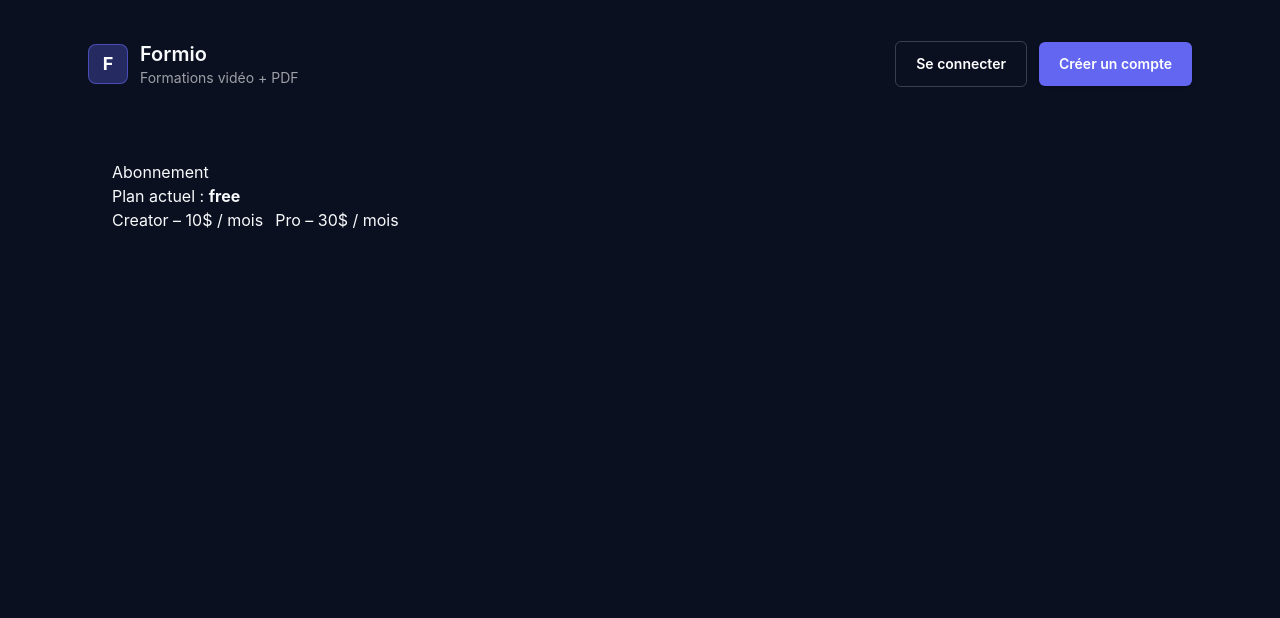
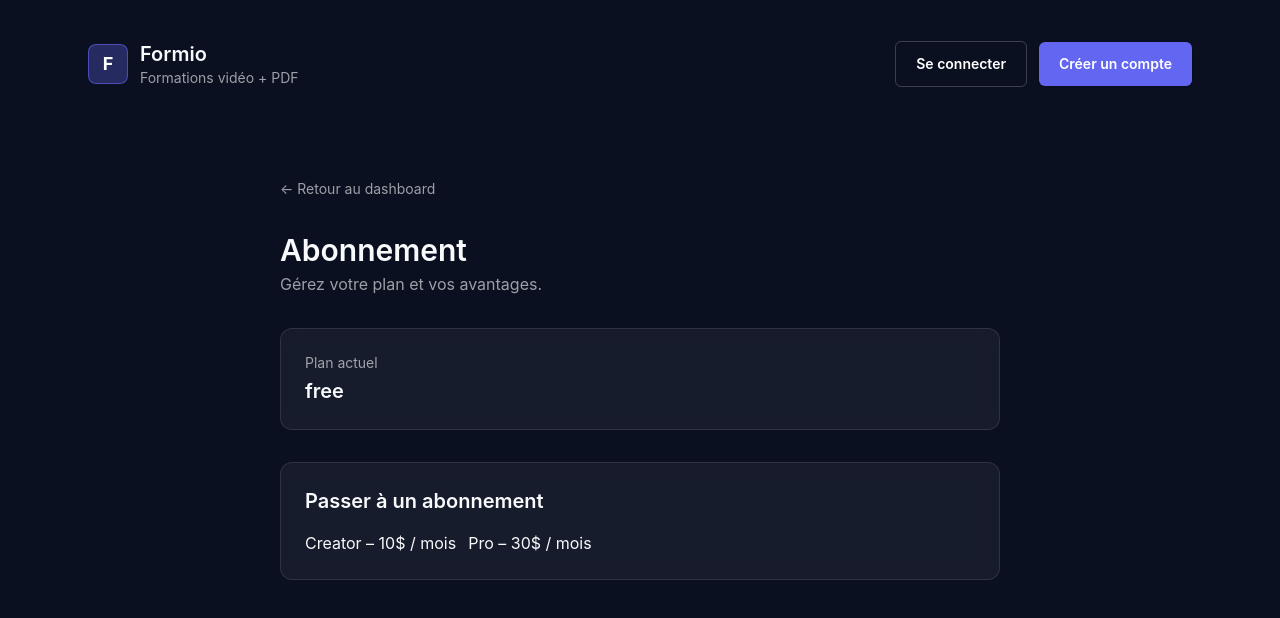
Before and after one commit to Noa-53728/saas-formation-vente-, a Next.js app: page /dashboard/billing in a window 1280 px wide. Shown: the top 618 px of the page. Built offline with nearby package versions, Linux system fonts and the light colour scheme; no server answers.

Commit message:
billing: back button + hide auth buttons when logged in

```diff
--- a/src/app/api/stripe/boost/route.ts
+++ b/src/app/api/stripe/boost/route.ts
@@ -1,60 +1,61 @@
 import Stripe from "stripe";
-import { headers } from "next/headers";
-import { redirect } from "next/navigation";
+import { NextResponse } from "next/server";
 import { createSupabaseServerClient } from "@/lib/supabase-server";
 
 const stripe = new Stripe(process.env.STRIPE_SECRET_KEY!, {
   apiVersion: "2024-06-20",
 });
 
-function getBaseUrl() {
-  const h = headers();
-  const host = h.get("x-forwarded-host") ?? h.get("host");
-  const proto = h.get("x-forwarded-proto") ?? "https";
-  if (host) return `${proto}://${host}`;
-  return process.env.NEXT_PUBLIC_SITE_URL || "http://localhost:3000";
+export async function POST(req: Request) {
+  try {
+    const { courseId } = await req.json();
+
+    if (!courseId) {
+      return NextResponse.json({ error: "courseId manquant" }, { status: 400 });
     }
 
-export async function GET(req: Request) {
+    const priceId = process.env.STRIPE_BOOST_PRICE_ID;
+    if (!priceId) {
+      return NextResponse.json({ error: "STRIPE_BOOST_PRICE_ID manquant" }, { status: 500 });
+    }
+
     const supabase = createSupabaseServerClient();
     const { data: { user } } = await supabase.auth.getUser();
-  if (!user) redirect("/auth/login");
+    if (!user) {
+      return NextResponse.json({ error: "Non authentifié" }, { status: 401 });
+    }
 
-  const url = new URL(req.url);
-  const courseId = url.searchParams.get("courseId");
-  if (!courseId) return new Response("courseId manquant", { status: 400 });
-
+    // sécurité: vérifier que le cours appartient au user
     const { data: course } = await supabase
       .from("courses")
-    .select("id, author_id, title")
+      .select("id, author_id")
       .eq("id", courseId)
       .maybeSingle();
 
-  if (!course) return new Response("Formation introuvable", { status: 404 });
-  if (course.author_id !== user.id) return new Response("Interdit", { status: 403 });
+    if (!course || course.author_id !== user.id) {
+      return NextResponse.json({ error: "Forbidden" }, { status: 403 });
+    }
 
-  const baseUrl = getBaseUrl();
+    const origin = req.headers.get("origin") ?? "http://localhost:3000";
 
     const session = await stripe.checkout.sessions.create({
       mode: "payment",
-    payment_method_types: ["card"],
-    line_items: [
-      {
-        price: process.env.STRIPE_BOOST_PRICE_ID!,
-        quantity: 1,
-      },
-    ],
-    success_url: `${baseUrl}/dashboard?boost=success`,
-    cancel_url: `${baseUrl}/dashboard?boost=cancel`,
+      line_items: [{ price: priceId, quantity: 1 }],
+      success_url: `${origin}/dashboard?boost=success`,
+      cancel_url: `${origin}/dashboard?boost=cancel`,
       metadata: {
         type: "boost",
+        course_id: courseId,
         user_id: user.id,
-      course_id: course.id,
-      duration_days: "7",
       },
     });
 
-  if (!session.url) return new Response("Stripe session sans URL", { status: 500 });
-
-  redirect(session.url);
+    return NextResponse.json({ url: session.url }, { status: 200 });
+  } catch (err: any) {
+    console.error("BOOST_API_ERROR:", err?.message, err);
+    return NextResponse.json(
+      { error: err?.message ?? "Erreur inconnue" },
+      { status: 500 }
+    );
   }
+}
--- a/src/app/dashboard/billing/page.tsx
+++ b/src/app/dashboard/billing/page.tsx
@@ -1,3 +1,4 @@
+import Link from "next/link";
 import SubscribeButtons from "./SubscribeButtons";
 import { createSupabaseServerClient } from "@/lib/supabase-server";
 
@@ -18,31 +19,55 @@ export default async function BillingPage() {
       .maybeSingle();
 
     if (sub && ["active", "trialing"].includes(sub.status)) {
-      planId = sub.plan_id as any;
+      planId = sub.plan_id as "free" | "creator" | "pro";
     }
   }
 
   return (
-    <div style={{ padding: 24 }}>
-      <h1>Abonnement</h1>
+    <div className="max-w-3xl mx-auto px-6 py-10 space-y-8">
+      {/* Bouton retour */}
+      <Link
+        href="/dashboard"
+        className="inline-flex items-center gap-2 text-sm text-white/60 hover:text-white transition"
+      >
+        ← Retour au dashboard
+      </Link>
 
-      <p>
-        Plan actuel : <strong>{planId}</strong>
-      </p>
+      {/* Titre */}
+      <div>
+        <h1 className="text-3xl font-semibold">Abonnement</h1>
+        <p className="text-white/60 mt-1">
+          Gérez votre plan et vos avantages.
+        </p>
+      </div>
 
+      {/* Plan actuel */}
+      <div className="card">
+        <p className="text-sm text-white/60">Plan actuel</p>
+        <p className="text-xl font-semibold mt-1">{planId}</p>
+      </div>
+
+      {/* Actions selon le plan */}
       {planId === "free" && (
-        <SubscribeButtons showCreator showPro />
+        <div className="card space-y-4">
+          <h2 className="text-xl font-semibold">Passer à un abonnement</h2>
+          <SubscribeButtons showCreator showPro />
+        </div>
       )}
 
       {planId === "creator" && (
-        <>
-          <h2>Upgrade</h2>
+        <div className="card space-y-4">
+          <h2 className="text-xl font-semibold">Upgrade vers Pro</h2>
           <SubscribeButtons showPro />
-        </>
+        </div>
       )}
 
       {planId === "pro" && (
-        <p>Tu es déjà sur le plan maximum.</p>
+        <div className="card">
+          <p className="text-white/80">
+            Tu es déjà sur le plan maximum.
+          </p>
+        </div>
       )}
     </div>
   );
--- a/src/app/layout.tsx
+++ b/src/app/layout.tsx
@@ -1,16 +1,25 @@
 import type { Metadata } from "next";
 import "./globals.css";
+import { createSupabaseServerClient } from "@/lib/supabase-server";
 
 export const metadata: Metadata = {
   title: "Formio | Vendez et achetez vos formations",
-  description: "Une plateforme simple pour vendre et acheter des formations vidéo + PDF"
+  description: "Une plateforme simple pour vendre et acheter des formations vidéo + PDF",
 };
 
-export default function RootLayout({
-  children
+export default async function RootLayout({
+  children,
 }: {
   children: React.ReactNode;
 }) {
+  const supabase = createSupabaseServerClient();
+
+  const {
+    data: { session },
+  } = await supabase.auth.getSession();
+
+  const isLoggedIn = !!session;
+
   return (
     <html lang="fr">
       <body className="antialiased">
@@ -22,10 +31,14 @@ export default function RootLayout({
               </div>
               <div>
                 <p className="text-xl font-semibold">Formio</p>
-                <p className="text-sm text-white/60">Formations vidéo + PDF</p>
+                <p className="text-sm text-white/60">
+                  Formations vidéo + PDF
+                </p>
               </div>
             </div>
 
+            {/* 🔐 BOUTONS AUTH — seulement si non connecté */}
+            {!isLoggedIn && (
               <div className="flex items-center gap-3 text-sm">
                 <a className="button-secondary" href="/auth/login">
                   Se connecter
@@ -34,6 +47,7 @@ export default function RootLayout({
                   Créer un compte
                 </a>
               </div>
+            )}
           </header>
 
           <main>{children}</main>
```
Lines whose indentation alone changed are shown as unchanged.
